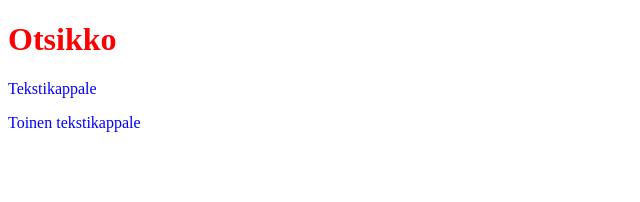
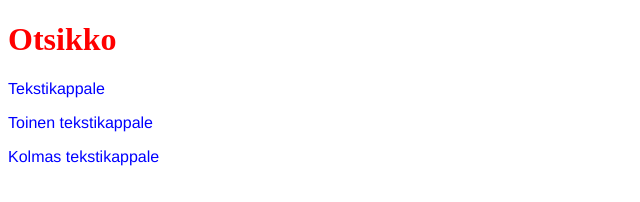
Before and after one commit to sarikankkonen/Verkkosivujen-kehittaminen, a plain HTML site: page index.html in a window 1280 px wide. Shown: the whole page, without its empty margins (0-640 px from the left). Drawn offline with Linux system fonts and the light colour scheme.

Commit message:
Uusi paragraafi

```diff
--- a/index.html
+++ b/index.html
@@ -9,6 +9,7 @@
             <h1>Otsikko</h1>
             <p>Tekstikappale</p>
             <p>Toinen tekstikappale</p>
+            <p>Kolmas tekstikappale</p>
         </body>
 
 
--- a/style.css
+++ b/style.css
@@ -4,4 +4,5 @@ h1 {
 
 p {
     color: blue;
+    font-family: 'Franklin Gothic Medium';
 }
```
